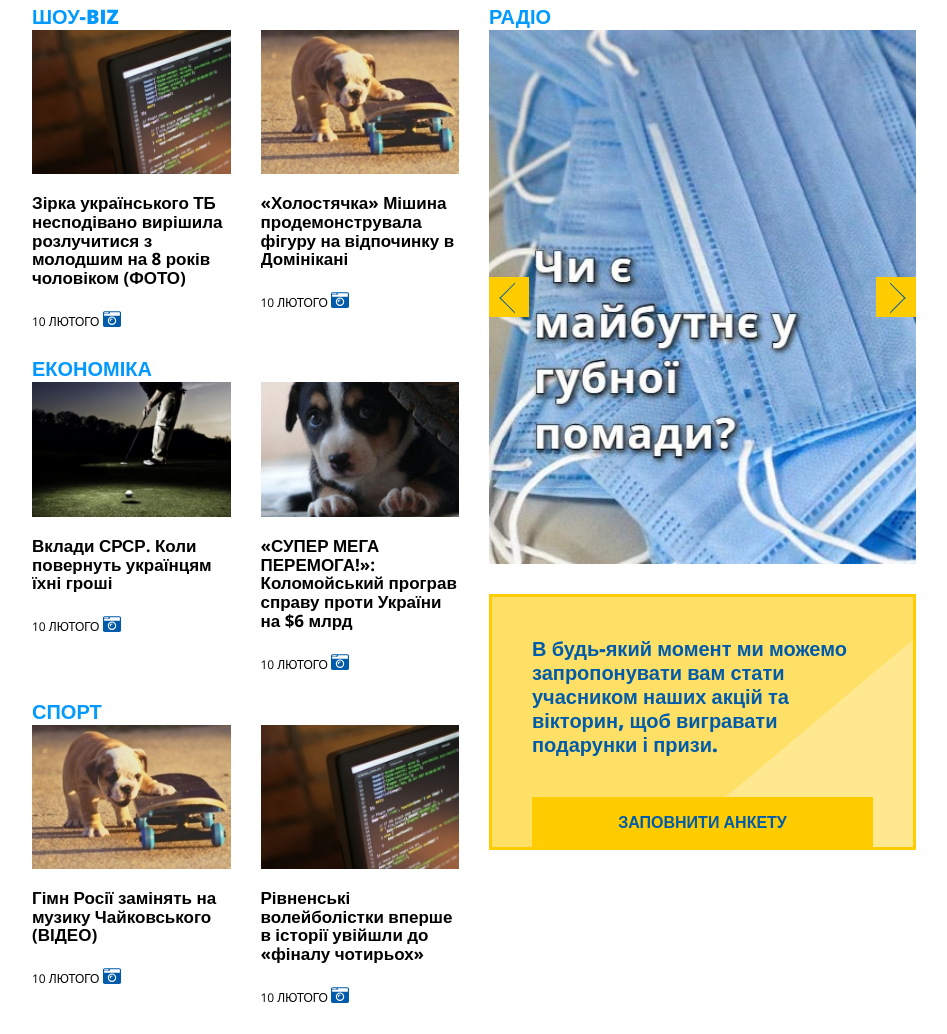
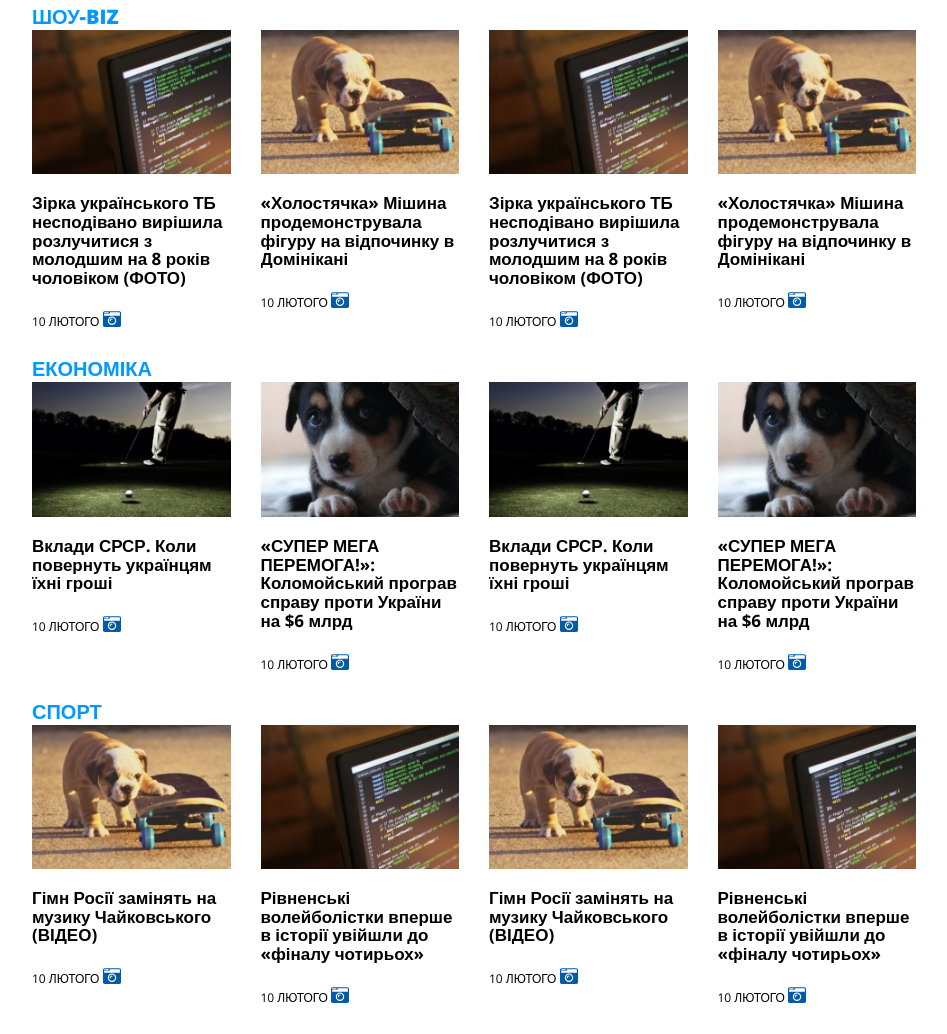
Before and after one commit to lvivduncan/radiotrek, a plain HTML site: page index.html in a window 1280 px wide. Shown: the part 2993-4027 px from the top of the page, without its empty margins (0-947 px from the left). Drawn offline with nearby package versions, Linux system fonts and the light colour scheme.

Commit message:
slider delete, anketa delete

```diff
--- a/css/outher--news.css
+++ b/css/outher--news.css
@@ -82,9 +82,9 @@
 
 /* подвійний блок -- великий справа, 6 малих зліва */
 .global-news{
-    display: grid;
-    grid-template-columns: repeat(2,1fr);
-    grid-gap: 30px;
+    /* display: grid; */
+    /* grid-template-columns: repeat(2,1fr); */
+    /* grid-gap: 30px; */
     margin-top: 30px;
 }
 
@@ -96,9 +96,8 @@
 
 .global-news-content{
     display: grid;
-    grid-template-columns: repeat(2,1fr);
+    grid-template-columns: repeat(4,1fr);
     grid-gap: 30px;
-    /* margin: 0 0 20px; */
 }
 
 @media(max-width:996px){
--- a/css/slider.css
+++ b/css/slider.css
@@ -1,4 +1,5 @@
 
+/* todo: не використовується */
 .slider{
     position: relative;
 }
--- a/css/styles.css
+++ b/css/styles.css
@@ -77,7 +77,7 @@
 @import url('./notice.css');
 
 /* slider */
-@import url('./slider.css');
+/* @import url('./slider.css'); */
 
 /* посторінкова навігація */
 @import url('./pagination.css');
--- a/index.html
+++ b/index.html
@@ -389,9 +389,29 @@
                 <hr>
 
                 <div class="global-news">
-                    <div>
+
                     <div class="title"><a href="">Шоу-biz</a></div>
                     <section class="global-news-content">
+                        <article class="post">
+                            <a href="" class="post-image">
+                                <img src="temp/09.jpg" alt="">
+                            </a>
+                            <a href="">
+                                <h3>Зірка українського ТБ несподівано вирішила розлучитися з молодшим на 8 років чоловіком (ФОТО)</h3>
+                            </a>
+                            <time>10 Лютого <span class="ico-photo"></span></time>
+                        </article>
+
+                        <article class="post">
+                            <a href="" class="post-image">
+                                <img src="temp/10.jpg" alt="">
+                            </a>
+                            <a href="">
+                                <h3>«Холостячка» Мішина продемонструвала фігуру на відпочинку в Домінікані</h3>
+                            </a>
+                            <time>10 Лютого <span class="ico-photo"></span></time>
+                        </article>
+
                         <article class="post">
                             <a href="" class="post-image">
                                 <img src="temp/09.jpg" alt="">
@@ -435,6 +455,26 @@
                             </a>
                             <time>10 Лютого <span class="ico-photo"></span></time>
                         </article>
+
+                        <article class="post">
+                            <a href="" class="post-image">
+                                <img src="temp/08.jpg" alt="">
+                            </a>
+                            <a href="">
+                                <h3>Вклади СРСР. Коли повернуть українцям їхні гроші  </h3>
+                            </a>
+                            <time>10 Лютого <span class="ico-photo"></span></time>
+                        </article>
+
+                        <article class="post">
+                            <a href="" class="post-image">
+                                <img src="temp/07.jpg" alt="">
+                            </a>
+                            <a href="">
+                                <h3>«СУПЕР МЕГА ПЕРЕМОГА!»: Коломойський програв справу проти України на $6 млрд</h3>
+                            </a>
+                            <time>10 Лютого <span class="ico-photo"></span></time>
+                        </article>
                     </section>
 
                     <div class="title"><a href="">Спорт</a></div>
@@ -458,30 +498,25 @@
                             </a>
                             <time>10 Лютого <span class="ico-photo"></span></time>
                         </div>
+                        <div class="post">
+                            <a href="" class="post-image">
+                                <img src="temp/10.jpg" alt="">
+                            </a>
+                            <a href="">
+                                <h3>Гімн Росії замінять на музику Чайковського (ВІДЕО)</h3>
+                            </a>
+                            <time>10 Лютого <span class="ico-photo"></span></time>
                         </div>
 
+                        <div class="post">
+                            <a href="" class="post-image">
+                                <img src="temp/09.jpg" alt="">
+                            </a>
+                            <a href="">
+                                <h3>Рівненські волейболістки вперше в історії увійшли до «фіналу чотирьох»</h3>
+                            </a>
+                            <time>10 Лютого <span class="ico-photo"></span></time>
                         </div>
-                    <div class="global-news-aside">
-                        <div class="title"><a href="">Радіо</a></div>
-                        <div class="slider">
-                            <div class="slider-wrapper">
-                                <ul>
-                                    <li><img src="temp/11.jpg" alt=""></li>
-                                    <li><img src="temp/12.jpg" alt=""></li>
-                                    <li><img src="temp/13.jpg" alt=""></li>
-                                    <li><img src="temp/14.png" alt=""></li>
-                                </ul>
-                            </div>
-                            <span class="slider-to-left"></span>
-                            <span class="slider-to-right"></span>
-                        </div>
-
-                        <a href="" class="button-sheet">
-                            <p>В будь-який момент ми можемо запропонувати вам стати учасником наших акцій та вікторин, щоб вигравати подарунки і призи.</p>
-                            <span>ЗАПОВНИТИ АНКЕТУ</span>
-                        </a>
-                        <!-- анкета -->
-
                     </div>
                 </div>
 
--- a/js/script.js
+++ b/js/script.js
@@ -21,7 +21,7 @@ SimpleScrollbar.initAll();
     }));
 }
 
-
+/*
 // slider
 {
     const slider = document.querySelector('.slider ul');
@@ -73,7 +73,7 @@ SimpleScrollbar.initAll();
     }, 4000);
 
 }
-
+ */
 // offset menu
 {
     const menu = document.querySelector('#mobile-menu');
```
Lines whose indentation alone changed are shown as unchanged.
